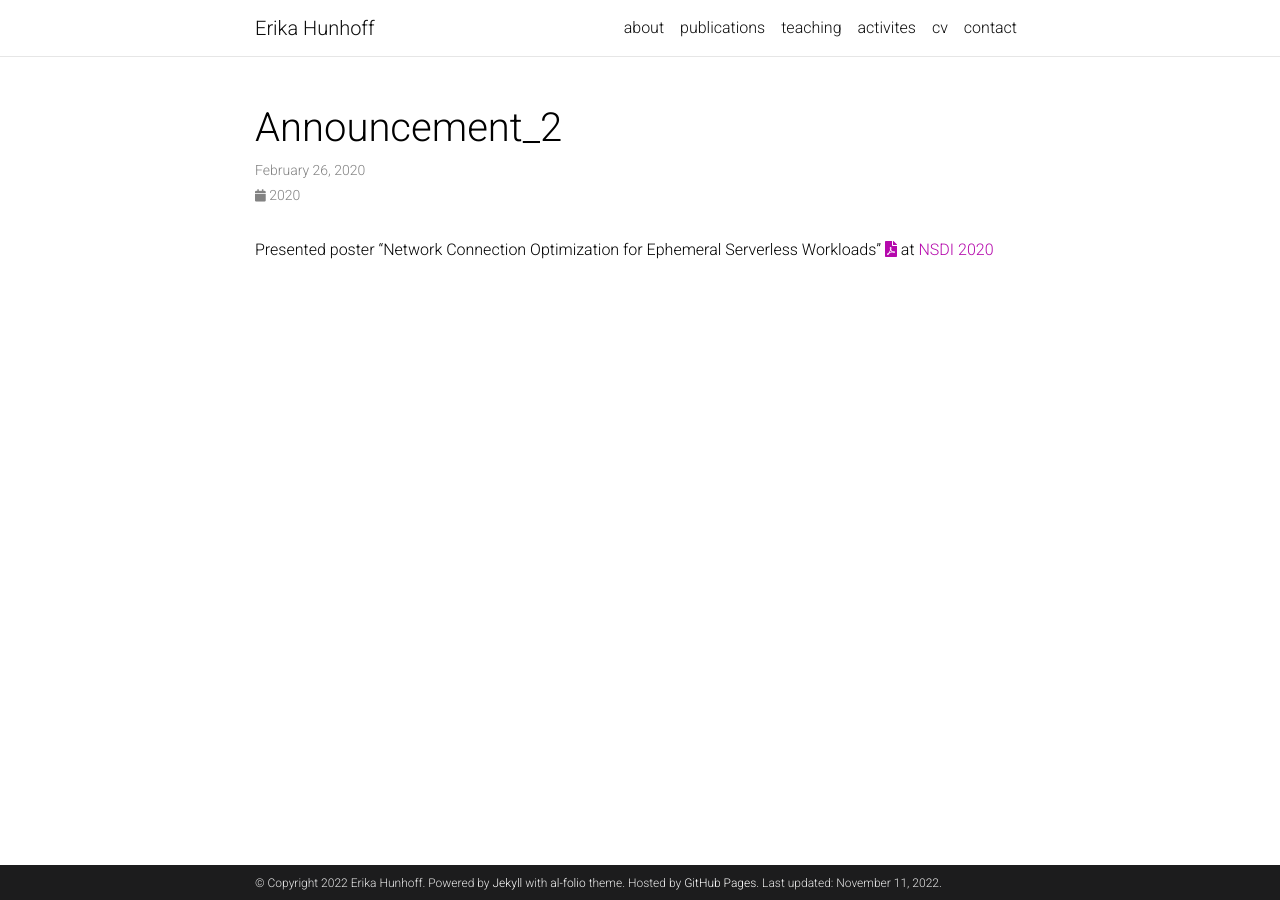
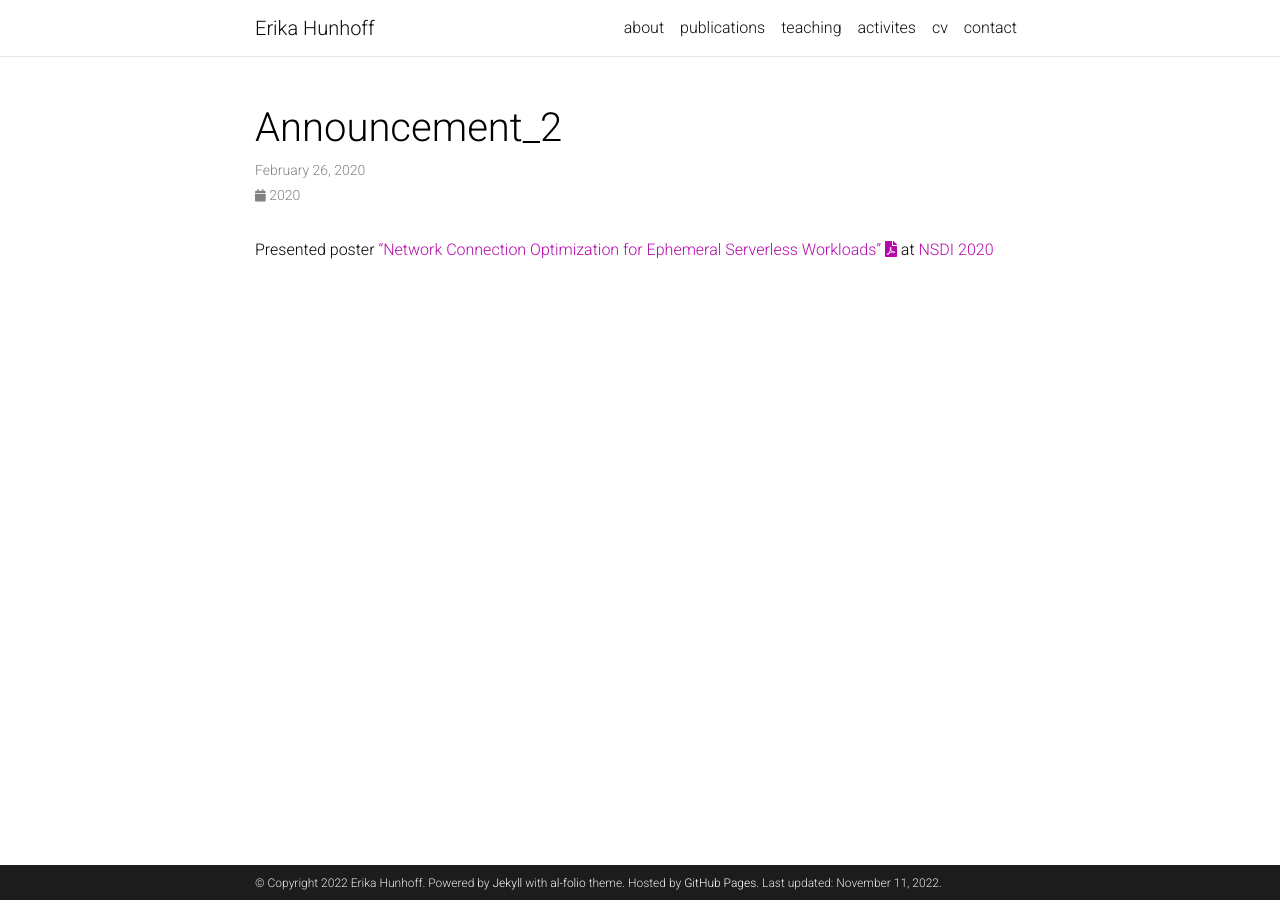
Before and after one commit to hunhoffe/hunhoffe.github.io, a Jekyll site: the page built from _news/announcement_2.md, in a window 1280 px wide. Built offline with Jekyll 4.4.1, drawn with Linux system fonts in a browser that asks for light colours; full-size pictures stand in for the smaller copies a plugin makes; comment, search, counter and statistics services are not loaded; a style sheet for code colours, icons or effects is not loaded.

Commit message:
Updated announcements

```diff
--- a/_news/announcement_2.md
+++ b/_news/announcement_2.md
@@ -4,4 +4,4 @@ date: 2020-02-26 15:59:00-0400
 inline: true
 ---
 
-Presented poster "Network Connection Optimization for Ephemeral Serverless Workloads" <a href="{{ 'nsdi2020_poster.pdf' | prepend: 'assets/pdf/' | relative_url}}" target="_blank" rel="noopener noreferrer"><i class="fas fa-file-pdf"></i></a> at [NSDI 2020](https://www.usenix.org/conference/nsdi20)
+Presented poster <a href="{{ 'nsdi2020_poster.pdf' | prepend: 'assets/pdf/' | relative_url}}" target="_blank" rel="noopener noreferrer">"Network Connection Optimization for Ephemeral Serverless Workloads" <i class="fas fa-file-pdf"></i></a> at [NSDI 2020](https://www.usenix.org/conference/nsdi20)
```
Also changed, not shown: _news/announcement_5.md (added, +7 -0 lines), _news/announcement_6.md (added, +7 -0 lines), _news/announcement_7.md (added, +7 -0 lines), _news/announcement_8.md (added, +7 -0 lines), 1 other file.
